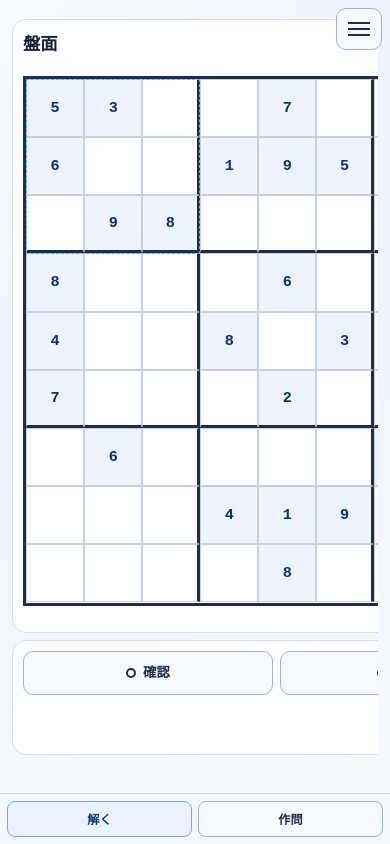
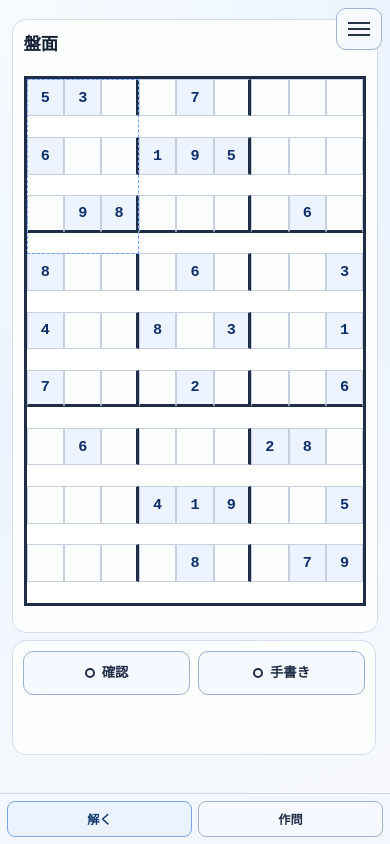
Before and after one commit to shgnaka/sudoku-display, a React (Vite) app: page /#/solve in a window 390 px wide. Built offline with nearby package versions, Linux system fonts and the light colour scheme.

Commit message:
Fix mobile solve board right-edge clipping on Chromium

```diff
--- a/src/App.css
+++ b/src/App.css
@@ -43,15 +43,19 @@ body.review-scroll-lock {
 }
 
 .app-root.solve-no-scroll {
-  /* Use the actual container width to avoid viewport rounding overflow on mobile. */
-  --solve-inline-size: calc(100% - 1px);
+  /* Keep a small guard band for Chromium subpixel rounding on mobile. */
+  --solve-inline-size: 100%;
+  --solve-inline-guard: 2px;
+  --solve-safe-inline-size: calc(var(--solve-inline-size) - var(--solve-inline-guard));
+  /* 9 x 28px cell minimum + 2 x 3px outer border = 258px */
+  --solve-board-min-size: 258px;
   --solve-header-reserved: 3.4rem;
   --solve-controls-reserved: 10.8rem;
   --solve-bottom-reserved: 1rem;
   --solve-board-size: clamp(
-    320px,
+    var(--solve-board-min-size),
     min(
-      var(--solve-inline-size),
+      var(--solve-safe-inline-size),
       calc(
         100dvh
           - var(--solve-header-reserved)
@@ -61,7 +65,7 @@ body.review-scroll-lock {
           - env(safe-area-inset-bottom, 0px)
       )
     ),
-    var(--solve-inline-size)
+    var(--solve-safe-inline-size)
   );
   max-width: none;
   height: 100dvh;
@@ -332,6 +336,7 @@ button.danger {
 
 .app-root.solve-no-scroll .solve-board-panel {
   min-height: 0;
+  min-width: 0;
   width: 100%;
   display: grid;
   grid-template-rows: auto minmax(0, 1fr);
@@ -345,8 +350,10 @@ button.danger {
 }
 
 .app-root.solve-no-scroll .board-wrap {
+  min-width: 0;
   width: min(100%, var(--solve-board-size));
   height: min(100%, var(--solve-board-size));
+  max-inline-size: 100%;
   max-width: var(--solve-board-size);
   max-height: var(--solve-board-size);
   aspect-ratio: 1 / 1;
@@ -377,12 +384,14 @@ button.danger {
 .sudoku-grid {
   display: grid;
   grid-template-columns: repeat(9, minmax(28px, 1fr));
+  min-width: 0;
   width: 100%;
   border: 3px solid #1f2d47;
   background: #ffffff;
 }
 
 .sudoku-cell {
+  min-width: 0;
   width: 100%;
   aspect-ratio: 1 / 1;
   border: 1px solid #c7d0e1;
```
